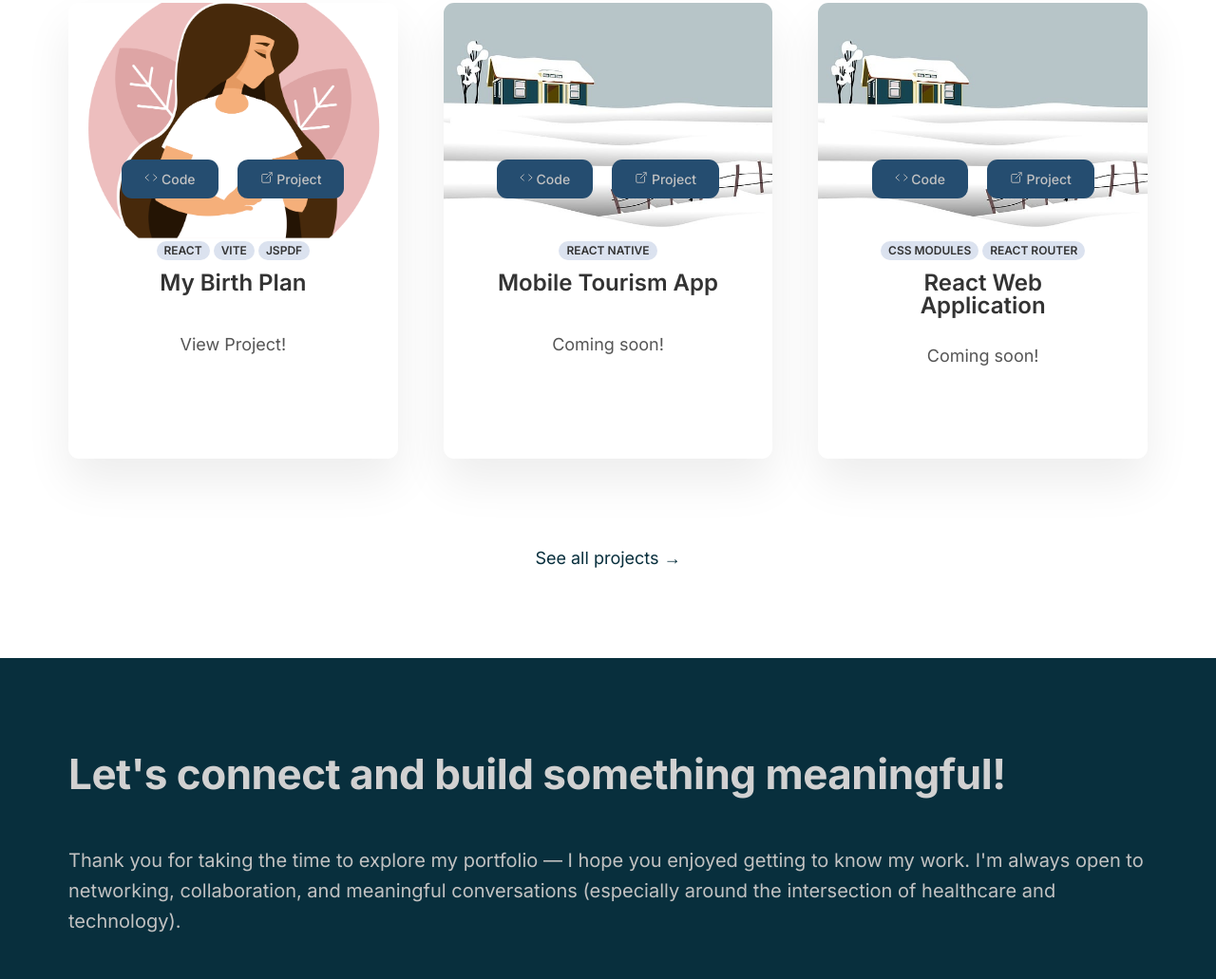
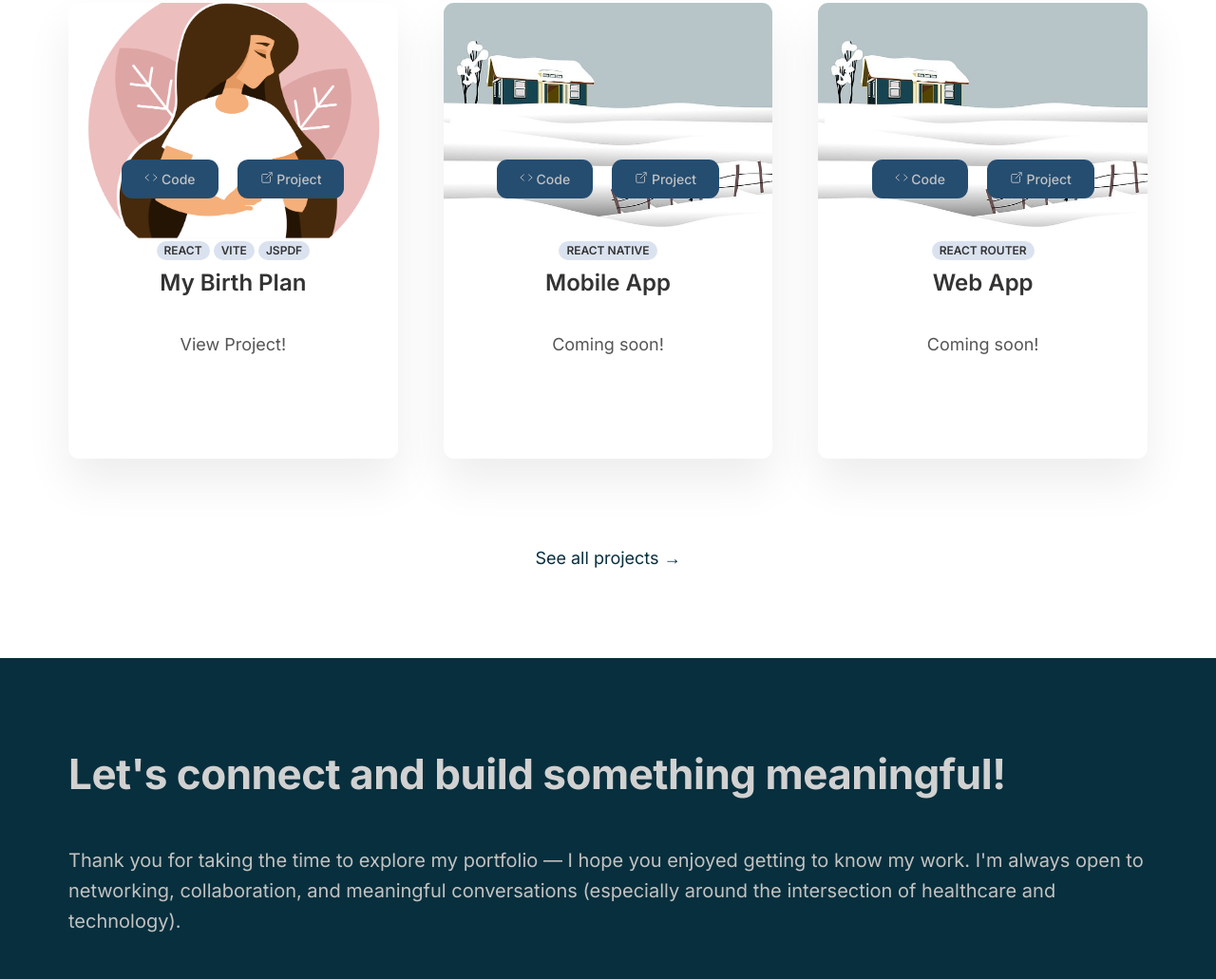
Before and after one commit to fernandodestefani/myPortfolio, a plain HTML site: page index.html in a window 1280 px wide. Shown: the part 3028-4059 px from the top of the page at 95% size. Drawn offline with nearby package versions, Linux system fonts and the light colour scheme.

```diff
--- a/index.html
+++ b/index.html
@@ -468,7 +468,7 @@
                 <div class="project-tags">
                   <span class="project-tag">React Native</span>
                 </div>
-                <p class="project-title">Mobile Tourism App</p>
+                <p class="project-title">Mobile App</p>
                 <p class="project-text">Coming soon!</p>
               </div>
             </div>
@@ -514,10 +514,9 @@
               </div>
               <div class="project-card-content">
                 <div class="project-tags">
-                  <span class="project-tag">CSS Modules</span>
                   <span class="project-tag">React Router</span>
                 </div>
-                <p class="project-title">React Web Application</p>
+                <p class="project-title">Web App</p>
                 <p class="project-text">Coming soon!</p>
               </div>
             </div>
```
